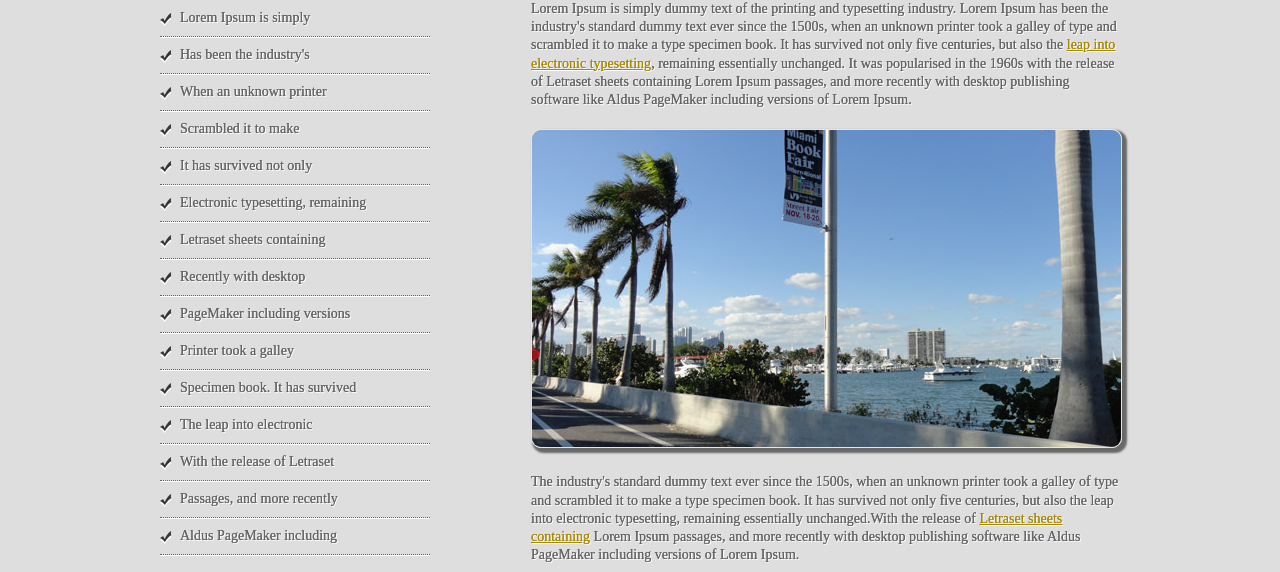
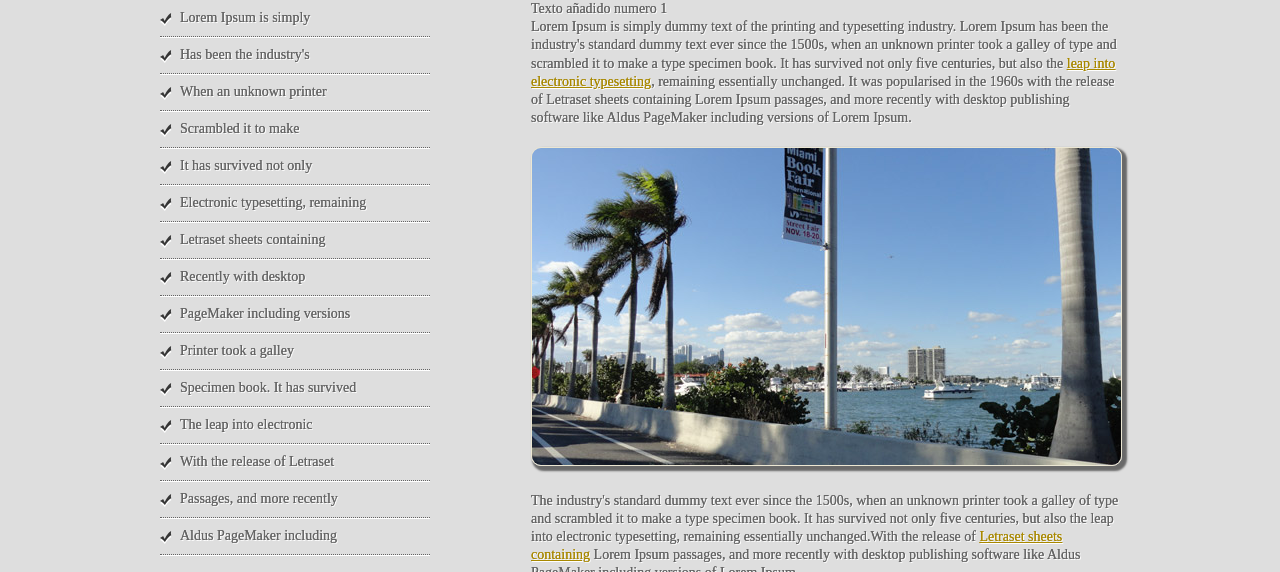
Before and after one commit to oscarpv5/repaso, a plain HTML site: page index.html in a window 1280 px wide. Shown: the part 528-1100 px from the top of the page. Drawn offline with Linux system fonts and the light colour scheme; a web font is replaced by a local one.

Commit message:
Añadir parrafo

```diff
--- a/index.html
+++ b/index.html
@@ -37,6 +37,7 @@ Released: 4.3.13
     </nav>
     <div class="mainContent">
     	<h1>Welcome</h1>
+    	<p>Texto añadido numero 1</p>
         <p>
         	Lorem Ipsum is simply dummy text of the printing and typesetting industry. Lorem Ipsum has been the industry's standard dummy text ever since the 1500s, when an unknown printer took a galley of type and scrambled it to make a type specimen book. It has survived not only five centuries, but also the <a href="#">leap into electronic typesetting</a>, remaining essentially unchanged. It was popularised in the 1960s with the release of Letraset sheets containing Lorem Ipsum passages, and more recently with desktop publishing software like Aldus PageMaker including versions of Lorem Ipsum.
         </p>
```
